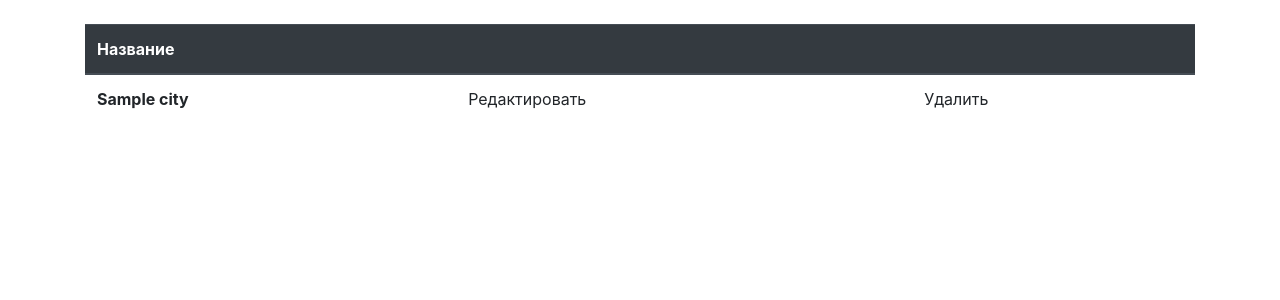
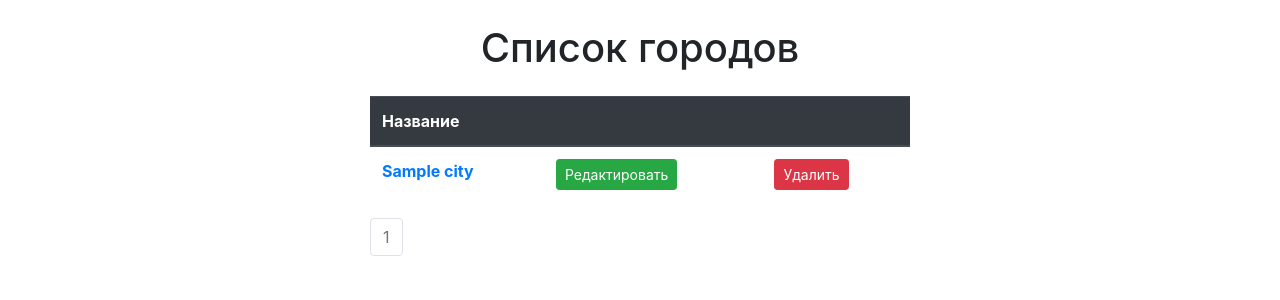
Before and after one commit to jakosoll/travelling, a Django app: page /cities/ in a window 1280 px wide. Shown: the part 56-356 px from the top of the page. Run offline with Django 3.2, Linux system fonts and the light colour scheme; tables that the repository leaves empty hold one stand-in row (values such as "Sample post"); parts of the project's set-up code (start-up, migrations or seed data) failed here and were passed over; some libraries are stand-ins or nearby versions.

Commit message:
Created delete view, Made pagination

```diff
--- a/apps/cities/forms.py
+++ b/apps/cities/forms.py
@@ -7,7 +7,7 @@ class CityForm(forms.ModelForm):
                            widget=forms.TextInput(
                                attrs={
                                    'class': 'form-control',
-                                   'placeholder': 'Название города'
+                                   'placeholder': ' Введите название города'
                                }))
 
     class Meta:
--- a/apps/cities/urls.py
+++ b/apps/cities/urls.py
@@ -1,8 +1,12 @@
 from django.urls import path
-from .views import index
-from .views import CitiesList
+from .views import CityListView, CityCreateView, CityDetailView, CityUpdateView, CityDeleteView
 
 app_name = 'cities'
 urlpatterns = [
-    path('', CitiesList.as_view(), name='home')
+    path('add/', CityCreateView.as_view(), name='add'),
+    path('detail/<int:pk>/', CityDetailView.as_view(), name='detail'),
+    path('update/<int:pk>/', CityUpdateView.as_view(), name='update'),
+    path('delete/<int:pk>/', CityDeleteView.as_view(), name='delete'),
+    path('', CityListView.as_view(), name='home')
+
 ]
--- a/apps/cities/views.py
+++ b/apps/cities/views.py
@@ -1,20 +1,42 @@
 from django.contrib.messages.views import SuccessMessageMixin
-from django.shortcuts import render
 from django.urls import reverse_lazy
-from django.views.generic import CreateView
-from django.views.generic import ListView
+from django.views.generic import ListView, CreateView, DetailView, UpdateView, DeleteView
+from django.core.paginator import Paginator
 from apps.cities.forms import CityForm
 from apps.cities.models import City
 
 
-class CitiesList(ListView):
+class CityListView(ListView):
+    paginate_by = 5
     model = City
-    template_name = 'cities/index.html'
+    template_name = 'cities/home.html'
     context_object_name = 'cities'
 
 
-class CreateCity(SuccessMessageMixin, CreateView):
+class CityDetailView(DetailView):
+    queryset = City.objects.all()
+    template_name = 'cities/detail.html'
+
+
+class CityCreateView(SuccessMessageMixin, CreateView):
     model = City
     form_class = CityForm
-    template_name = ''
+    template_name = 'cities/create.html'
     success_url = reverse_lazy('cities:home')
+    success_message = 'Город успешно создан'
+
+
+class CityUpdateView(SuccessMessageMixin, UpdateView):
+    model = City
+    form_class = CityForm
+    template_name = 'cities/update.html'
+    success_url = reverse_lazy('cities:home')
+    success_message = 'Город успешно отредактирован'
+
+
+class CityDeleteView(SuccessMessageMixin, DeleteView):
+    model = City
+    form_class = CityForm
+    template_name = 'cities/delete.html'
+    success_url = reverse_lazy('cities:home')
+    success_message = 'Город удален'
--- a/templates/base.html
+++ b/templates/base.html
@@ -37,9 +37,9 @@
                         Дополнительно
                     </a>
                     <div class="dropdown-menu" aria-labelledby="navbarDropdownMenuLink">
-                        <a class="dropdown-item" href="#">Action</a>
-                        <a class="dropdown-item" href="#">Another action</a>
-                        <a class="dropdown-item" href="#">Something else here</a>
+                        <a class="dropdown-item" href="{% url 'cities:add' %}">Добавить город</a>
+                        <a class="dropdown-item" href="#">Добавить поезд</a>
+                        <a class="dropdown-item" href="#">Добавить маршрут</a>
                     </div>
                 </li>
             </ul>
@@ -48,5 +48,8 @@
 </div>
 {% block content %}
 {% endblock content %}
+<script src="https://code.jquery.com/jquery-3.5.1.slim.min.js" integrity="sha384-DfXdz2htPH0lsSSs5nCTpuj/zy4C+OGpamoFVy38MVBnE+IbbVYUew+OrCXaRkfj" crossorigin="anonymous"></script>
+<script src="https://cdn.jsdelivr.net/npm/popper.js@1.16.1/dist/umd/popper.min.js" integrity="sha384-9/reFTGAW83EW2RDu2S0VKaIzap3H66lZH81PoYlFhbGU+6BZp6G7niu735Sk7lN" crossorigin="anonymous"></script>
+<script src="https://stackpath.bootstrapcdn.com/bootstrap/4.5.2/js/bootstrap.min.js" integrity="sha384-B4gt1jrGC7Jh4AgTPSdUtOBvfO8shuf57BaghqFfPlYxofvL8/KUEfYiJOMMV+rV" crossorigin="anonymous"></script>
 </body>
 </html>
--- /dev/null
+++ b/templates/cities/home.html
@@ -0,0 +1,56 @@
+{% extends 'base.html' %}
+{% block title %}Города{% endblock title %}
+{% block content %}
+    <div class="container my-4">
+        <h1 class="text-center my-4">Список городов</h1>
+        <div class="row">
+            <div class="col-md-6 mx-auto">
+                <table class="table">
+                    <thead class="thead-dark rounded">
+                    <tr>
+                        <th scope="col">Название</th>
+                        <th scope="col">&nbsp;</th>
+                        <th scope="col">&nbsp;</th>
+                    </tr>
+                    </thead>
+                    <tbody>
+                    {% for city in cities %}
+                        <tr>
+                            <th scope="row"><a href="{% url 'cities:detail' pk=city.pk %}">{{ city.name }}</a></th>
+                            <td><a class="btn btn-success btn-sm" href="{% url 'cities:update' pk=city.pk %}"
+                                   role="button">Редактировать</a></td>
+                            <td><a class="btn btn-danger btn-sm" href="{% url 'cities:delete' pk=city.pk %}"
+                                   role="button">Удалить</a></td>
+                        </tr>
+                    {% endfor %}
+                    </tbody>
+                </table>
+            </div>
+        </div>
+        <div class="row">
+            <div class="col-md-6 mx-auto">
+                <nav aria-label="Page navigation">
+                    <ul class="pagination">
+                        {% if page_obj.has_previous %}
+                            <li class="page-item">
+                                 <a class="page-link" href="?page={{ page_obj.previous_page_number }}" aria-label="Previous">
+                                     <span aria-hidden="true">&laquo;</span>
+                                </a>
+                            </li>
+                             <li class="page-item"><a class="page-link" href="?page={{ page_obj.previous_page_number }}">{{ page_obj.previous_page_number }}</a></li>
+                        {% endif %}
+                        <li class="page-item disabled"><a class="page-link" href="#">{{ page_obj.number }}</a></li>
+                        {% if page_obj.has_next %}
+                            <li class="page-item"><a class="page-link" href="?page={{ page_obj.next_page_number }}">{{ page_obj.next_page_number }}</a></li>
+                            <li class="page-item">
+                                <a class="page-link" href="?page={{ page_obj.next_page_number }}" aria-label="Next">
+                                    <span aria-hidden="true">&raquo;</span>
+                                </a>
+                            </li>
+                        {% endif %}
+                    </ul>
+                </nav>
+            </div>
+        </div>
+    </div>
+{% endblock %}
--- a/templates/cities/index.html
+++ /dev/null
@@ -1,23 +0,0 @@
-{% extends 'base.html' %}
-{% block content %}
-    <div class="container my-4">
-        <table class="table">
-          <thead class="thead-dark">
-            <tr>
-              <th scope="col">Название</th>
-              <th scope="col">&nbsp;</th>
-              <th scope="col">&nbsp;</th>
-            </tr>
-          </thead>
-            <tbody>
-            {% for city in cities %}
-                <tr>
-                  <th scope="row">{{ city.name }}</th>
-                  <td>Редактировать</td>
-                  <td>Удалить</td>
-                </tr>
-            {% endfor %}
-            </tbody>
-        </table>
-    </div>
-{% endblock %}
```
Also changed, not shown: templates/cities/create.html (added, +15 -0 lines), templates/cities/delete.html (added, +15 -0 lines), templates/cities/detail.html (added, +16 -0 lines), templates/cities/update.html (added, +16 -0 lines).
